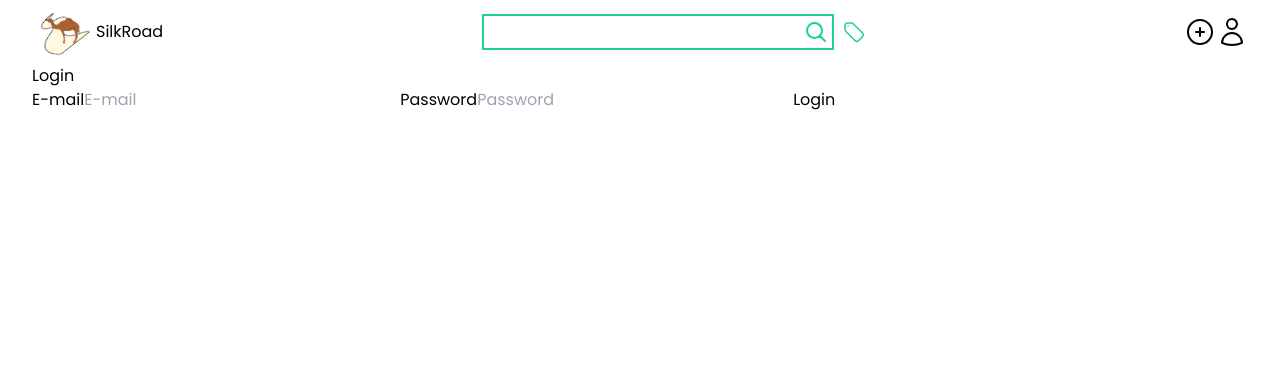
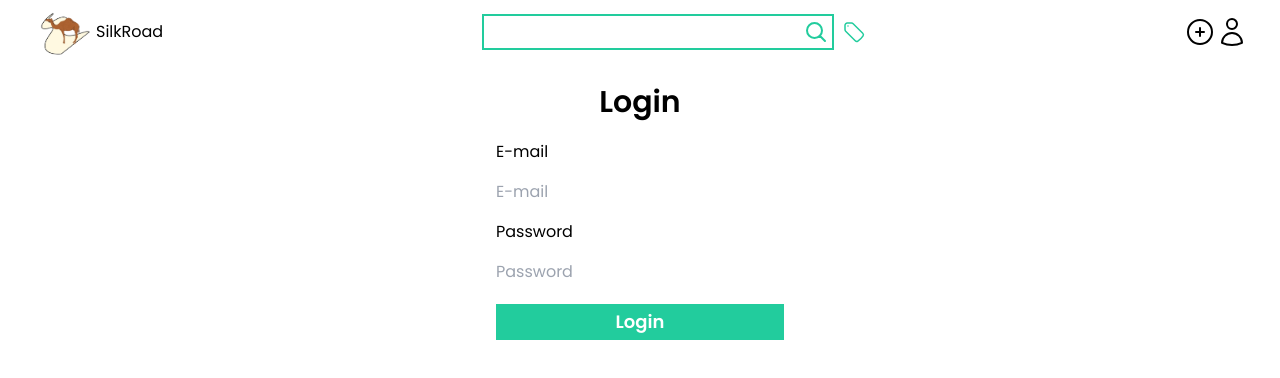
Before and after one commit to sudiptacmd/silkroad, a React (Vite) app in the folder client/: page /login in a window 1280 px wide. Shown: the top 378 px of the page. Built offline with nearby package versions, Linux system fonts and the light colour scheme.

Commit message:
Info in home

```diff
--- a/client/src/components/forms/LoginForm.jsx
+++ b/client/src/components/forms/LoginForm.jsx
@@ -31,8 +31,11 @@ export const LoginForm = () => {
   };
   return (
     <div>
-      <h1>Login</h1>
-      <form onSubmit={handleSubmit}>
+      <h1 className="text-center text-3xl font-semibold py-5">Login</h1>
+      <form
+        onSubmit={handleSubmit}
+        className="flex flex-col gap-4 w-72 mx-auto"
+      >
         <label htmlFor="email">E-mail</label>
         <input
           type="text"
@@ -47,7 +50,12 @@ export const LoginForm = () => {
           onChange={handleInput}
           placeholder="Password"
         />
-        <button type="submit">Login</button>
+        <button
+          type="submit"
+          className="bg-green-1 py-1 my-1 text-[#fff] font-semibold text-lg"
+        >
+          Login
+        </button>
       </form>
     </div>
   );
--- a/client/src/pages/Home.jsx
+++ b/client/src/pages/Home.jsx
@@ -1,13 +1,28 @@
-import React, { useEffect } from "react";
+import React, { useEffect, useState } from "react";
 import ProductList from "../components/ui/ProductList";
 import axios from "axios";
 
 export default function Home() {
+  const [info, setInfo] = useState({
+    name: "",
+    id: 0,
+    vendor: 0,
+    photo: "",
+    shop_id: 0,
+  });
   useEffect(() => {
     axios
       .get("http://localhost:5100/auth/")
       .then((r) => {
-        console.log(r);
+        if (r.data.valid) {
+          setInfo({
+            name: r.data.userName,
+            id: r.data.userId,
+            vendor: r.data.vendor,
+            shop_id: r.data.shopId,
+            photo: r.data.userPhoto,
+          });
+        }
       })
       .catch((err) => console.log(err));
   }, []);
@@ -18,6 +33,10 @@ export default function Home() {
         <option value="bid">AUCTIONS</option>
       </select>
       <ProductList />
+      <p>
+        {info.name}
+        {info.vendor}
+      </p>
     </div>
   );
 }
```
